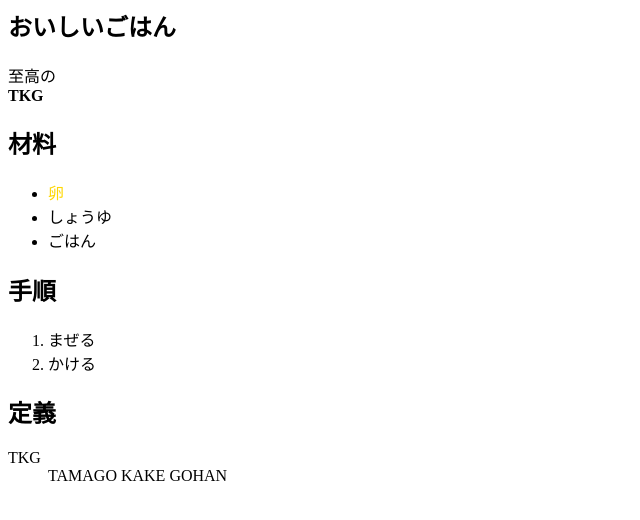
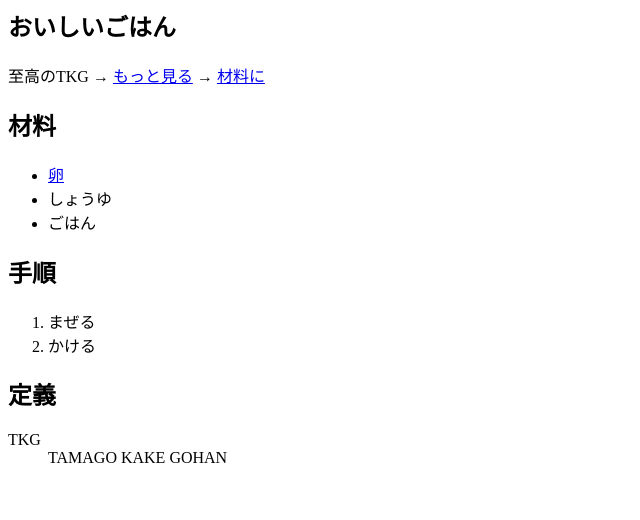
Before and after one commit to que-sera/gittest, a plain HTML site: page index.html in a window 1280 px wide. Shown: the whole page, without its empty margins (0-640 px from the left). Drawn offline with Linux system fonts and the light colour scheme.

Commit message:
Dotinstall No.14 #9

```diff
--- a/index.html
+++ b/index.html
@@ -5,19 +5,15 @@
         <title>はじめてのHTML</title>
     </head>
     <body>
-
 <!--
-strong
-br
-span
+a:  リンク
 -->
-
-    <article>
+        <article>
         <h1>おいしいごはん</h1>
-        <p>至高の<br><strong>TKG</strong></p>
-        <h2>材料</h2>
+        <p>至高のTKG → <a href="more.html">もっと見る</a> → <a href="#stuff">材料に</a></p>
+        <h2 id="stuff">材料</h2>
         <ul>
-            <li><span style="color:gold">卵</span></li>
+            <li><a href="http://dotinstall.com" target="_blank">卵</a></li>
             <li>しょうゆ</li>
             <li>ごはん</li>
         </ul>
```
